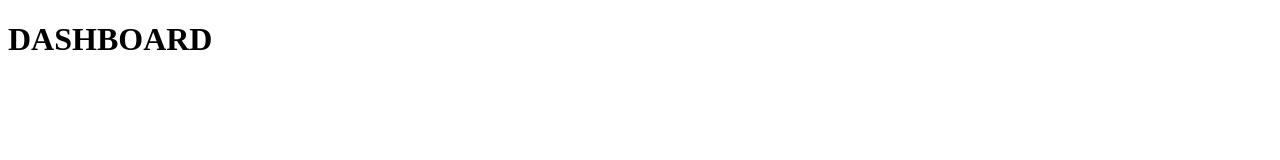
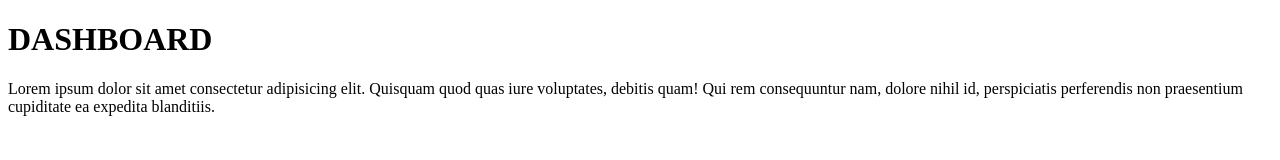
Before and after one commit to kurocchi10/buy-git-test, a plain HTML site: page dashboard.html in a window 1280 px wide. Drawn offline with Linux system fonts and the light colour scheme.

Commit message:
menambahkan tag p di file dashboard.html

```diff
--- a/dashboard.html
+++ b/dashboard.html
@@ -8,5 +8,11 @@
   </head>
   <body>
     <h1>DASHBOARD</h1>
+    <p>
+      Lorem ipsum dolor sit amet consectetur adipisicing elit. Quisquam quod
+      quas iure voluptates, debitis quam! Qui rem consequuntur nam, dolore nihil
+      id, perspiciatis perferendis non praesentium cupiditate ea expedita
+      blanditiis.
+    </p>
   </body>
 </html>
```
